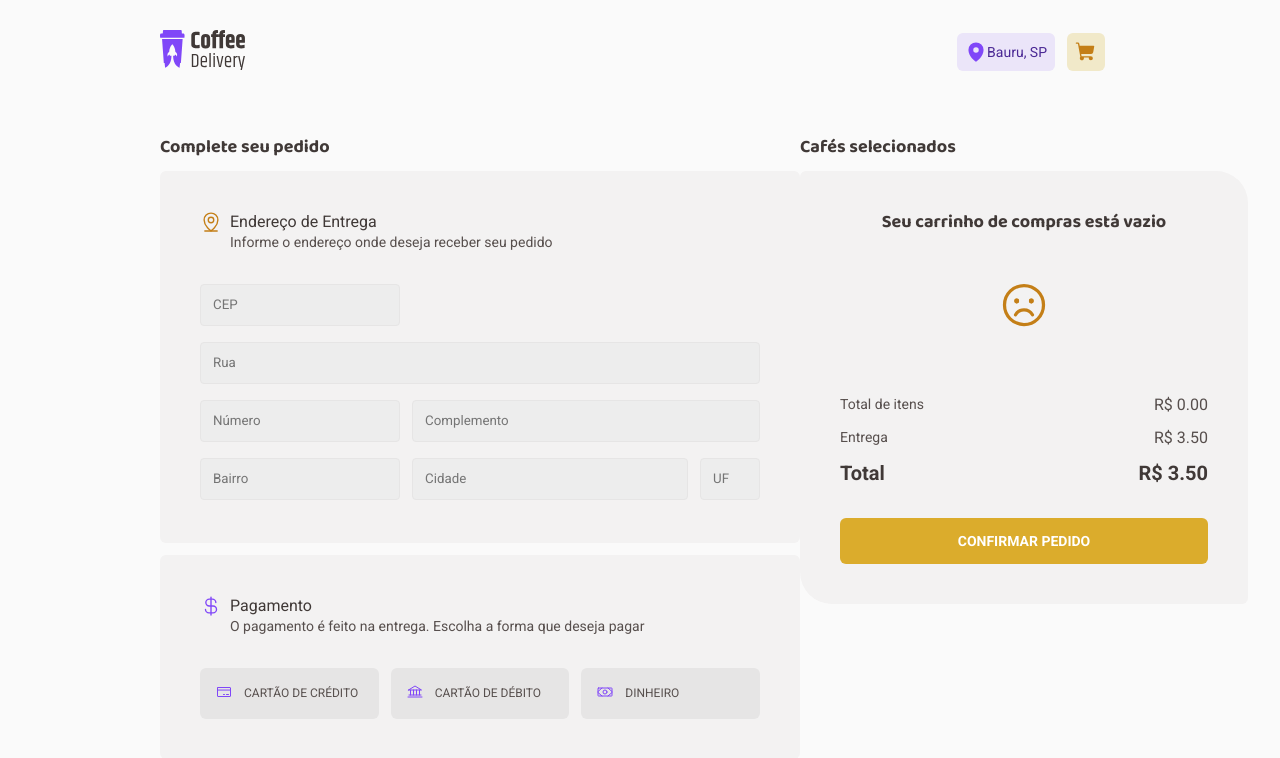
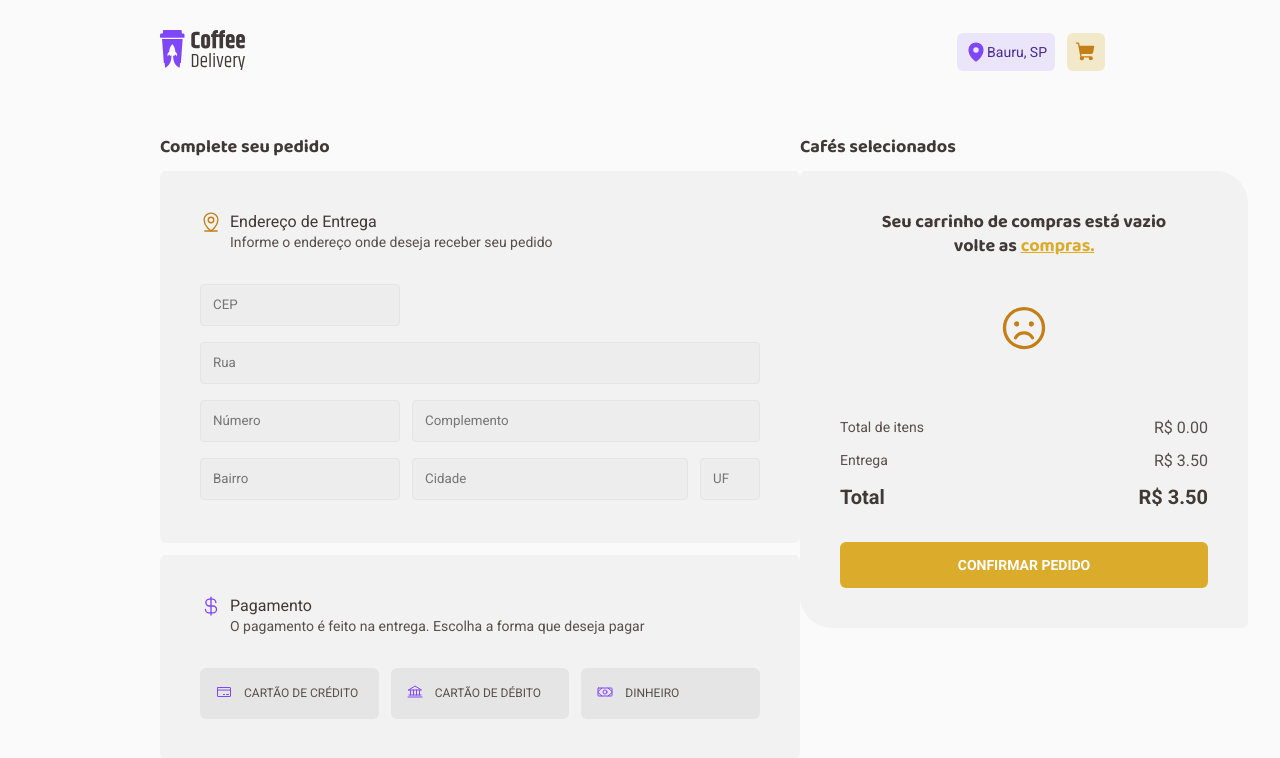
Before and after one commit to JulioMacedo0/coffee-delivery, a React (Vite) app: page /payment in a window 1280 px wide. Shown: the top 758 px of the page. Built offline with nearby package versions, Linux system fonts and the light colour scheme.

Commit message:
fix: add link for home

```diff
--- a/src/pages/Payment/index.tsx
+++ b/src/pages/Payment/index.tsx
@@ -7,6 +7,7 @@ import {
   SmileySad,
 } from "phosphor-react";
 import { useContext } from "react";
+import { NavLink } from "react-router-dom";
 import { ChartItemsContext } from "../../context/ChartItemsContext";
 import { CardPayment } from "./Components/CardPayment";
 import { CartItem } from "./Components/CartItem";
@@ -87,7 +88,10 @@ export const Payment = () => {
           <S.Title>Cafés selecionados</S.Title>
           <S.ResumePricingItem>
             {!existItems && (
-              <S.Title>Seu carrinho de compras está vazio</S.Title>
+              <S.Title>
+                Seu carrinho de compras está vazio <br /> volte as{" "}
+                <NavLink to="/">compras.</NavLink>{" "}
+              </S.Title>
             )}
             {!existItems && <SmileySad size={52} />}
             <ul>
--- a/src/pages/Payment/styles.ts
+++ b/src/pages/Payment/styles.ts
@@ -161,6 +161,14 @@ export const ResumePricingItem = styled.div`
     margin: auto;
     color: ${(props) => props.theme["yellow-dark"]};
   }
+
+  a {
+    transition: color 0.5s;
+    color: ${(props) => props.theme["yellow"]};
+    :hover {
+      color: ${(props) => props.theme["yellow-dark"]};
+    }
+  }
 `;
 
 export const PricingContainer = styled.div`
```
